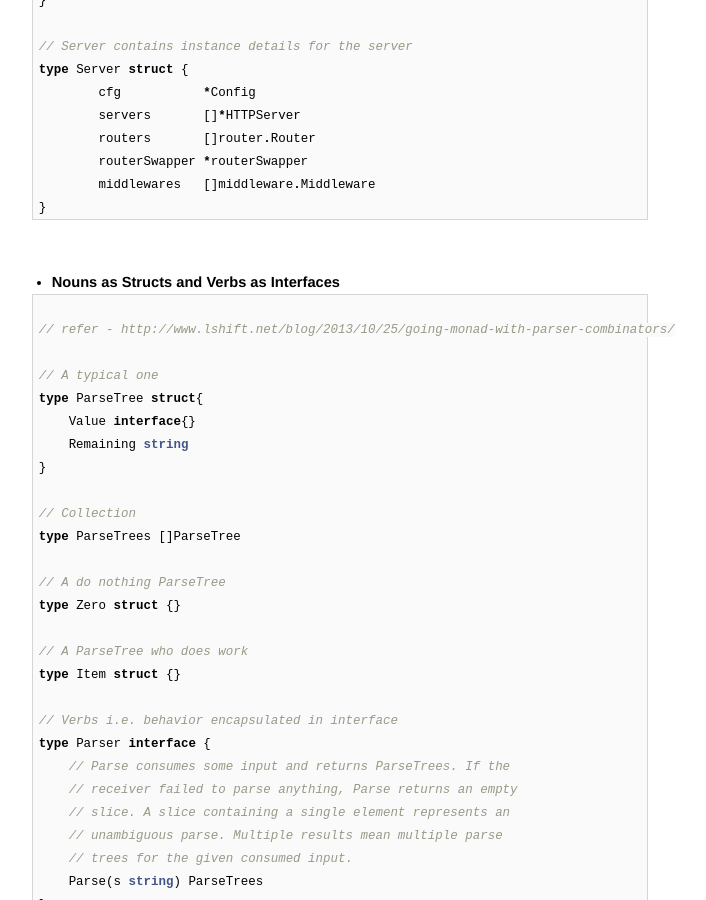
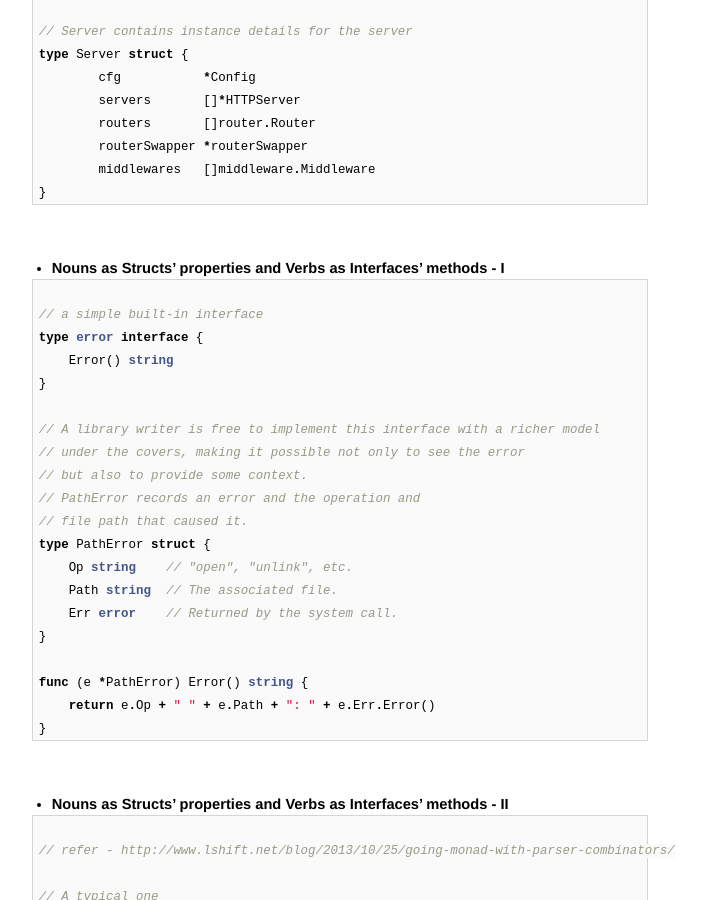
Before and after one commit to AmitKumarDas/amitkumardas.github.io, a Jekyll site: the page built from _posts/2016-07-14-my-golang-refresher.md, in a window 1280 px wide and 900 px high, scrolled down 4008 px. Shown: the whole window, without its empty margins (300-1006 px from the left). Built offline with Jekyll 4.4.1, drawn with Linux system fonts in a browser that asks for light colours.

Commit message:
Update 2016-07-14-my-golang-refresher.md

````diff
--- a/_posts/2016-07-14-my-golang-refresher.md
+++ b/_posts/2016-07-14-my-golang-refresher.md
@@ -140,10 +140,9 @@ func (s *Storage) Option(opts ...option) (previous option){
 <br />
 
 - **References**
-
-- [Functional Options](https://www.reddit.com/r/golang/comments/2jf63r/dotgo_functional_options_for_friendly_apis/)
-- [Self Referential Function](https://commandcenter.blogspot.in/2014/01/self-referential-functions-and-design.html?m=1)
-- [Config struct vs. Functional options](http://dave.cheney.net/2014/10/17/functional-options-for-friendly-apis)
+  - [Functional Options](https://www.reddit.com/r/golang/comments/2jf63r/dotgo_functional_options_for_friendly_apis/)
+  - [Self Referential Function](https://commandcenter.blogspot.in/2014/01/self-referential-functions-and-design.html?m=1)
+  - [Config struct vs. Functional options](http://dave.cheney.net/2014/10/17/functional-options-for-friendly-apis)
 
 <br />
 
@@ -212,7 +211,34 @@ type Server struct {
 
 <br />
 
-- **Nouns as Structs and Verbs as Interfaces**
+- **Nouns as Structs' properties and Verbs as Interfaces' methods - I**
+
+```go
+
+// a simple built-in interface
+type error interface {
+    Error() string
+}
+
+// A library writer is free to implement this interface with a richer model
+// under the covers, making it possible not only to see the error
+// but also to provide some context.
+// PathError records an error and the operation and
+// file path that caused it.
+type PathError struct {
+    Op string    // "open", "unlink", etc.
+    Path string  // The associated file.
+    Err error    // Returned by the system call.
+}
+
+func (e *PathError) Error() string {
+    return e.Op + " " + e.Path + ": " + e.Err.Error()
+}
+```
+
+<br />
+
+- **Nouns as Structs' properties and Verbs as Interfaces' methods - II**
 
 ```go
 
````
